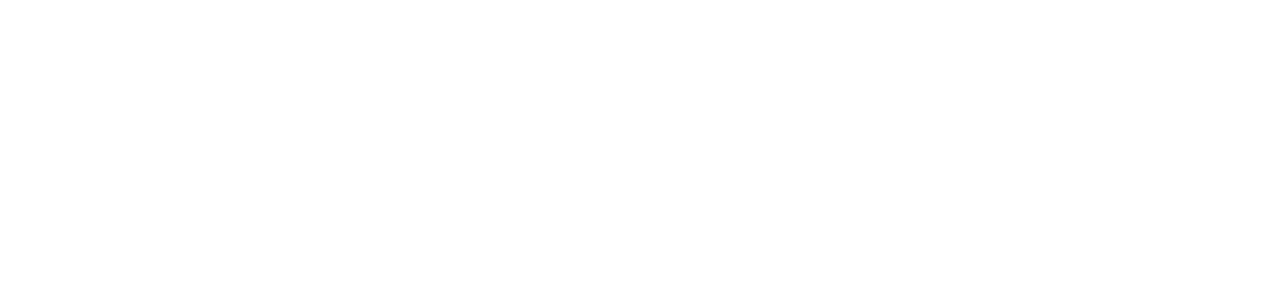
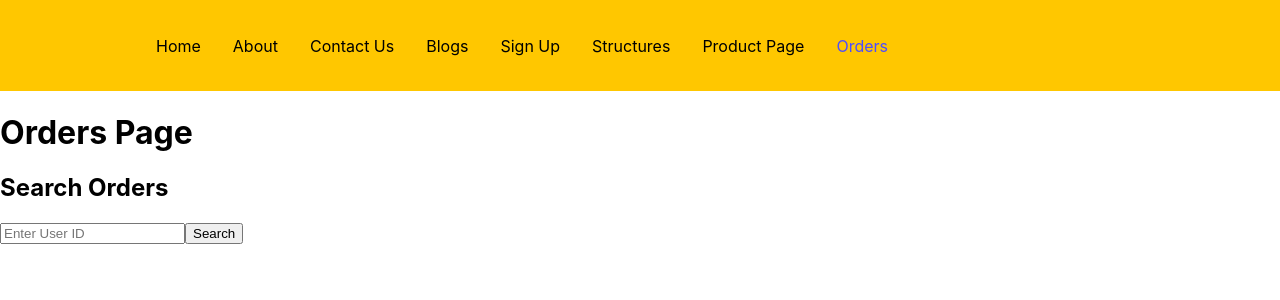
Before and after one commit to kmagana5/Course-Project-2, a React (Create React App) app in the folder client/: page /orders in a window 1280 px wide. Before the commit this address had no page. Shown: the top 300 px of the page. Built offline with nearby package versions, Linux system fonts and the light colour scheme.

Commit message:
Orders page

```diff
--- a/client/src/App.js
+++ b/client/src/App.js
@@ -12,7 +12,8 @@
 import ProductPage from "./pages/productpage";
 import StructureSelectionPage from "./pages/structureselectionpage";
 import Structure from "./pages/structure";
-
+import OrdersPage from "./pages/OrdersPage";
+// import CheckoutPage from "./pages/CheckoutPage";
 
 function App() {
     return (
@@ -43,6 +44,14 @@
                     path="/structure/:structure_id"
                     element={<PageFramework component={<Structure />} />}
                 />
+                {/* <Route
+                    path="/checkout"
+                    element={<CheckoutPage cartItems={cartItems} setCurrentPage={setCurrentPage} />}
+                /> */}
+                <Route
+                        path="/orders"
+                        element={<PageFramework component={<OrdersPage />} />} // Pass setCurrentPage function to OrdersPage
+                    />
             </Routes>
         </Router>
     );
--- a/client/src/components/Navbar.js
+++ b/client/src/components/Navbar.js
@@ -26,6 +26,9 @@
                 <NavLink to="/productpage" activeStyle>
                     Product Page
                 </NavLink>
+                <NavLink to="/orders" activeStyle>
+                    Orders
+                </NavLink>
             </NavMenu>
         </Nav>
     );
--- /dev/null
+++ b/client/src/pages/CheckoutPage.js
@@ -0,0 +1,43 @@
+import React from 'react';
+import { Link } from 'react-router-dom';
+
+function CheckoutPage({ cartItems }) {
+    const handleOrder = async () => {
+        try {
+            const response = await fetch('http://localhost:5000/api/orders', {
+                method: 'POST',
+                headers: {
+                    'Content-Type': 'application/json'
+                },
+                body: JSON.stringify({
+                    user_id: Math.floor(Math.random() * 1000), // Generate a random user ID
+                    structures: cartItems.map(item => item.structure_id)
+                })
+            });
+            if (!response.ok) {
+                throw new Error('Failed to create order');
+            }
+            // Remove everything from the cart
+            // Redirect the user back to the main page
+            window.location.href = 'http://localhost:3000/';
+        } catch (error) {
+            console.error('Error creating order:', error);
+        }
+    };
+
+    return (
+        <div>
+            <h2>Checkout</h2>
+            <ul>
+                {cartItems.map(item => (
+                    <li key={item.structure_id}>
+                        ID: {item.structure_id}, Type: {item.structure_type}, Quantity: {item.quantity}
+                    </li>
+                ))}
+            </ul>
+            <button onClick={handleOrder}>Order</button>
+        </div>
+    );
+}
+
+export default CheckoutPage;
--- /dev/null
+++ b/client/src/pages/OrdersPage.js
@@ -0,0 +1,53 @@
+// OrdersPage.js
+
+import React, { useState } from 'react';
+
+function OrdersPage({ setCurrentPage }) {
+    const [userId, setUserId] = useState('');
+    const [orders, setOrders] = useState([]);
+    const [loading, setLoading] = useState(false);
+    const [error, setError] = useState(null);
+
+    const handleSearch = async () => {
+        try {
+            setLoading(true);
+            const response = await fetch(`http://localhost:5000/api/orders?user_id=${userId}`);
+            if (!response.ok) {
+                throw new Error('Failed to fetch orders');
+            }
+            const data = await response.json();
+            setOrders(data);
+        } catch (error) {
+            setError(error.message);
+        } finally {
+            setLoading(false);
+        }
+    };
+
+    return (
+        <div>
+            <h1>Orders Page</h1>
+            <h2>Search Orders</h2>
+            <div>
+                <input
+                    type="text"
+                    value={userId}
+                    onChange={(e) => setUserId(e.target.value)}
+                    placeholder="Enter User ID"
+                />
+                <button onClick={() => {handleSearch(); setCurrentPage('/')}}>Search</button>
+            </div>
+            {loading && <p>Loading...</p>}
+            {error && <p>{error}</p>}
+            <ul>
+                {orders.map((order) => (
+                    <li key={order.order_id}>
+                        Order ID: {order.order_id}, User ID: {order.user_id}, Structures: {order.structures.join(', ')}, Status: {order.status}, Date Submitted: {order.date_submitted}
+                    </li>
+                ))}
+            </ul>
+        </div>
+    );
+}
+
+export default OrdersPage;
```
Also changed, not shown: 1 other file (tests, documents, lock files or other folders).
